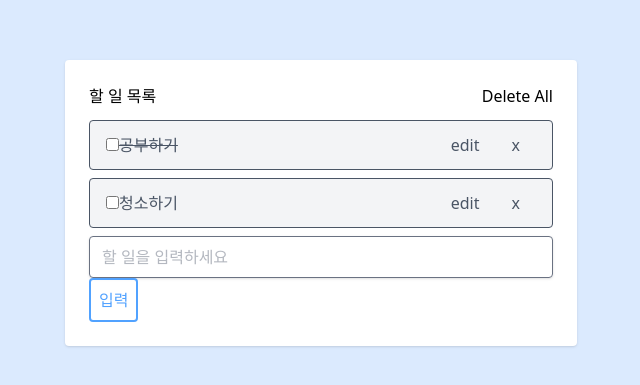
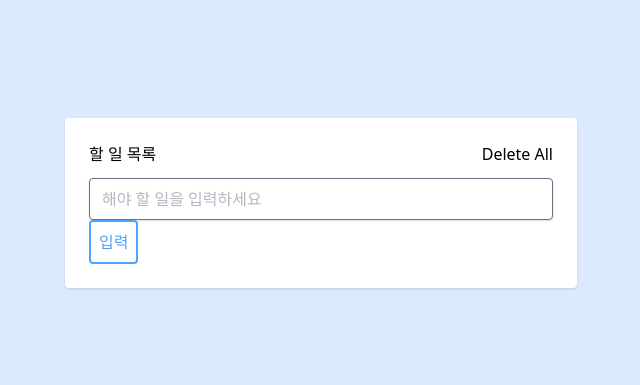
Before and after one commit to Bigdata92/clone-react-ts, a React (Vite) app: page / in a window 1280 px wide. Shown: the part 197-582 px from the top of the page, without its empty margins (319-959 px from the left). Built offline with nearby package versions, Linux system fonts and the light colour scheme.

Commit message:
localStorage에 todoData 값 담기

```diff
--- a/src/App.tsx
+++ b/src/App.tsx
@@ -3,16 +3,16 @@ import './App.css';
 import Lists from './components/Lists';
 import Form from './components/Form';
 
+const initialTodoData = JSON.parse(localStorage.getItem("todoData") || "[]");
+
 export default function App() {
-  const [todoData, setTodoData] = useState([
-    { id: 1, title: "공부하기", completed: true },
-    { id: 2, title: "청소하기", completed: false },
-  ]);
+  const [todoData, setTodoData] = useState(initialTodoData);
   const [value, setValue] = useState("");
 
   const handleClick = useCallback((id: number) => {
     let newTodoData = todoData.filter((data) => data.id !== id);
     setTodoData(newTodoData);
+    localStorage.setItem("todoData", JSON.stringify(newTodoData));
   }, [todoData]);
 
   const handleSubmit = (e: any) => {
@@ -28,11 +28,13 @@ export default function App() {
 
     // 원래 있던 할 일에 새로운 할 일 더하기
     setTodoData((prev) => [...prev, newTodo]);
+    localStorage.setItem("todoData", JSON.stringify([...prev, newTodo]));
     setValue("");
   };
 
   const handleRemoveClick = () => {
     setTodoData([]);
+    localStorage.setItem("todoData", JSON.stringify([]));
   };
 
   return (
--- a/src/components/Form.tsx
+++ b/src/components/Form.tsx
@@ -14,7 +14,7 @@ export default function Form({ value, setValue, setTodoData, handleSubmit }) {
           type='text'
           name='value'
           className='w-full px-3 py-2 mr-4 text-gray-500 border rounded shadow'
-          placeholder="할 일을 입력하세요"
+          placeholder="해야 할 일을 입력하세요"
           value={value}
           onChange={handleChange}
         />
--- a/src/components/List.tsx
+++ b/src/components/List.tsx
@@ -22,6 +22,7 @@ const List = React.memo(({
     });
 
     setTodoData(newTodoData);
+    localStorage.setItem("todoData", JSON.stringify(newTodoData));
   };
 
   const handleEditChange = (e) => {
@@ -39,6 +40,7 @@ const List = React.memo(({
     });
 
     setTodoData(newTodoData);
+    localStorage.setItem("todoData", JSON.stringify(newTodoData));
     setIsEditing(false);
   };
 
--- a/src/components/Lists.tsx
+++ b/src/components/Lists.tsx
@@ -18,6 +18,7 @@ export const Lists = React.memo(({ handleClick, todoData, setTodoData }) => {
     // 2. 원하는 자리에 insert
     newTodoData.splice(result.destination.index, 0, reorderedItem);
     setTodoData(newTodoData);
+    localStorage.setItem("todoData", JSON.stringify(newTodoData));
   }
 
   return (
```
